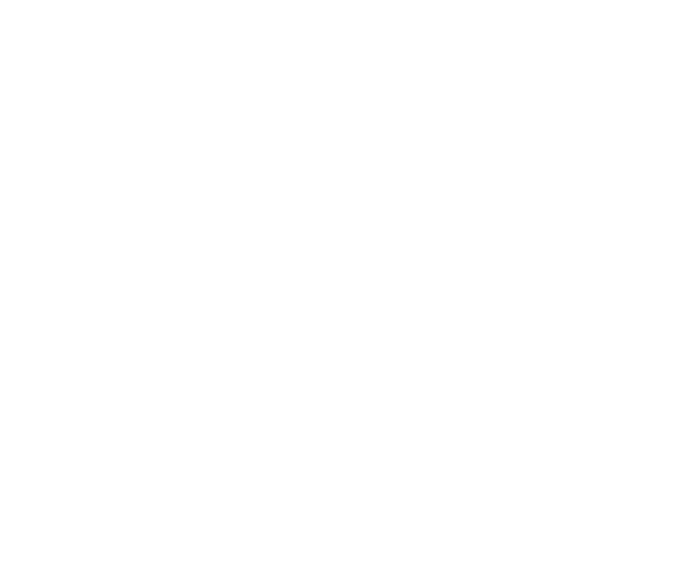
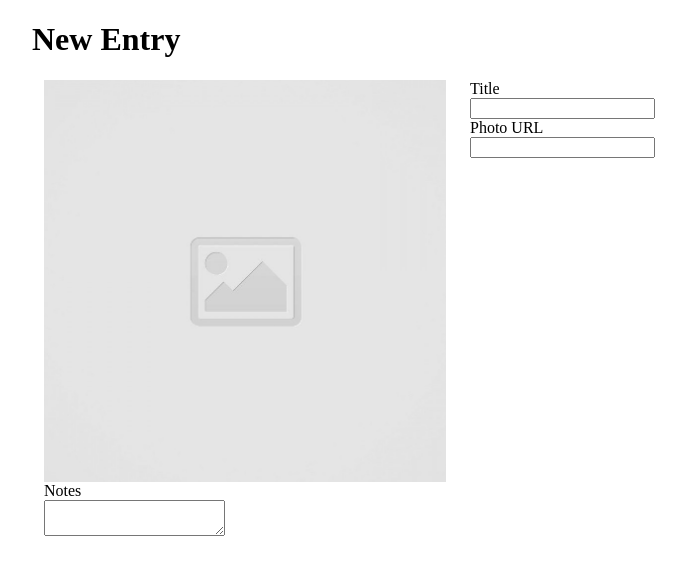
Before and after one commit to hellohien/code-journal, a website: page index.html in a window 1280 px wide. Shown: the whole page, without its empty margins (182-868 px from the left). Drawn offline with Linux system fonts and the light colour scheme.

Commit message:
Added the entry form. #1

```diff
--- a/index.html
+++ b/index.html
@@ -18,6 +18,30 @@
   <header>
   </header>
   <main>
+    <div class="container" data-view="entry-form">
+      <h1>New Entry</h1>
+      <form action="">
+       <div class="row">
+          <img class="column-half" src="images/placeholder-image-square.jpg" alt="Journal Entry Image">
+          <div class="column-half">
+            <label for="title">Title</label>
+            <div>
+              <input id="title" type="text">
+            </div>
+            <label for="photo-url">Photo URL</label>
+            <div>
+              <input id="photo-url" type="text">
+            </div>
+          </div>
+       </div>
+        <div class="column-full">
+          <label for="notes">Notes</label>
+          <div>
+            <textarea id="notes"></textarea>
+          </div>
+        </div>
+      </form>
+    </div>
   </main>
   <script src="js/data.js"></script>
   <script src="js/main.js"></script>
```
